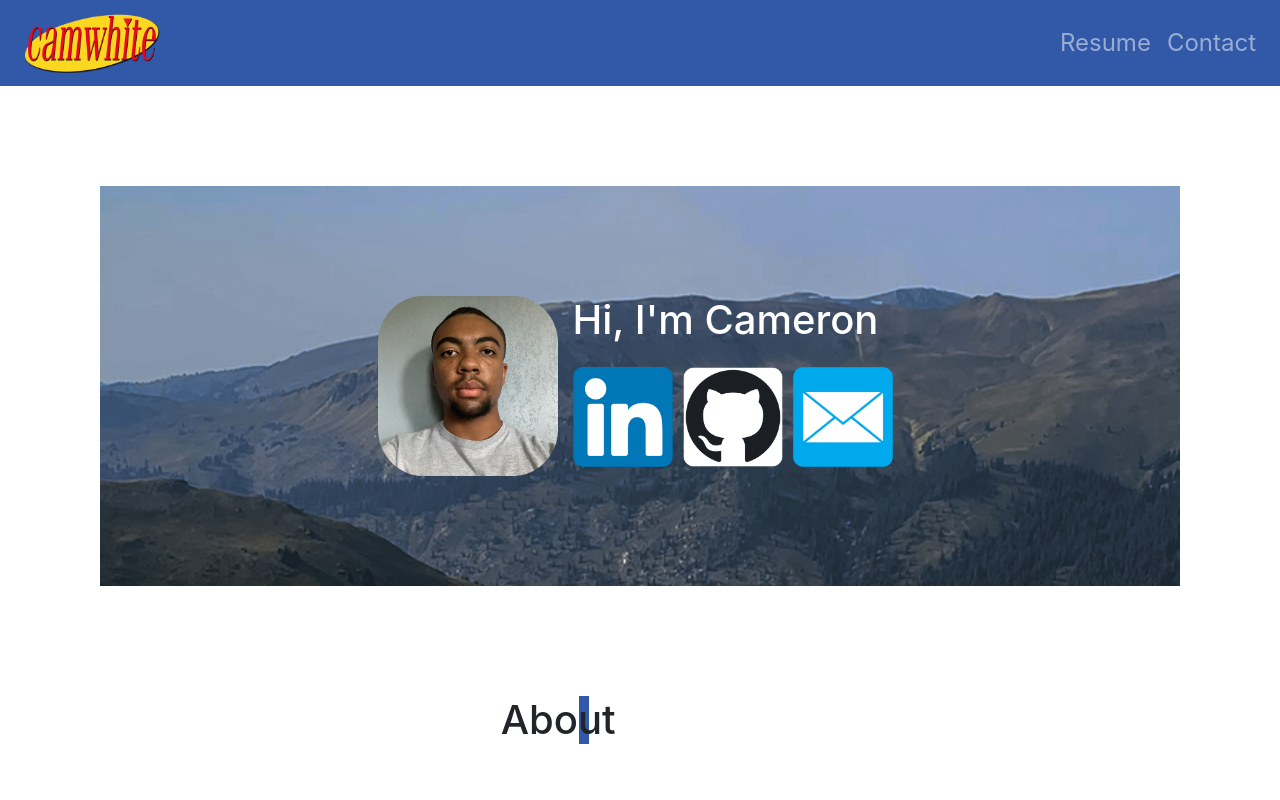
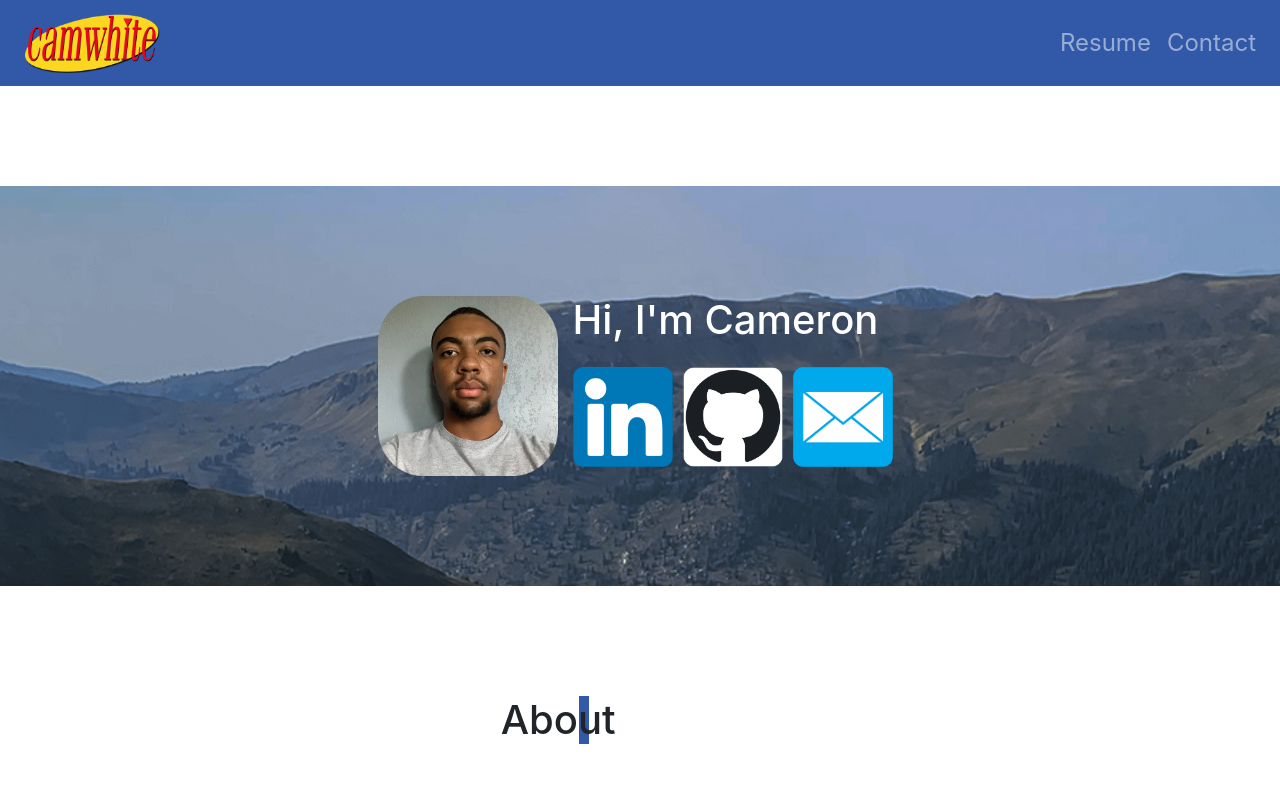
Before and after one commit to whiteceric/camwhite.me, a React (Create React App) app in the folder frontend/: page / in a window 1280 px wide. Shown: the top 800 px of the page. Built offline with nearby package versions, Linux system fonts and the light colour scheme; no server answers.

Commit message:
Added max width for Header background

```diff
--- a/frontend/src/components/Header/Header.css
+++ b/frontend/src/components/Header/Header.css
@@ -1,9 +1,12 @@
 .Header {
   background: url("../../images/Rocky_2.png") no-repeat center center / cover;
 
-  margin: 100px;
+  margin-top: 100px;
+  margin-left: auto;
+  margin-right: auto;
   margin-bottom: 0px;
   height: 400px;
+  max-width: 1920px;
 
   display: flex;
   justify-content: center;
```
Also changed, not shown: 1 other file (tests, documents, lock files or other folders).
